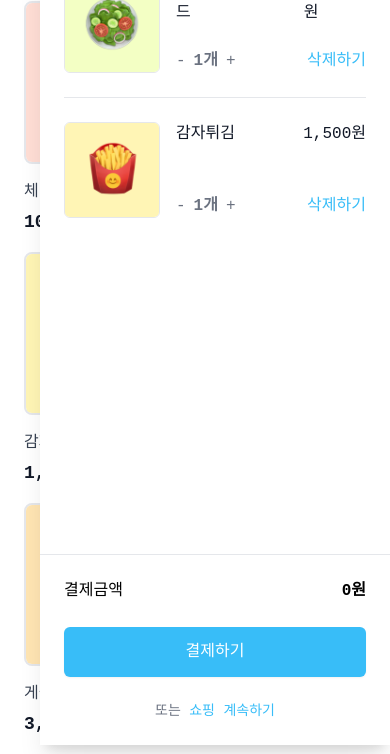
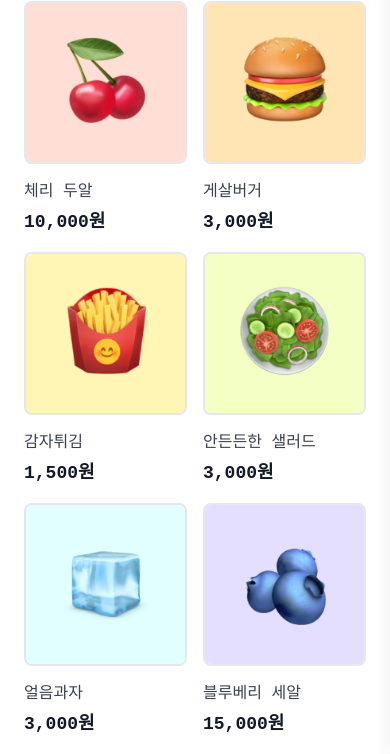
Before and after one commit to programmers-work-study/part7, a website: page whatseni/src/index.html in a window 390 px wide. Shown: the part 99-853 px from the top of the page. Drawn offline with Linux system fonts and the light colour scheme; a web font is replaced by a local one.

Commit message:
html 수정

```diff
--- a/whatseni/src/index.html
+++ b/whatseni/src/index.html
@@ -36,63 +36,6 @@
             class="grid gap-4 auto-cols-fr grid-cols-2 md:grid-cols-4"
           >
             <!-- 아래 하드코딩 되어있는 상품 목록들을 src/api/productData.json을 바탕으로 불러오도록 변경해주세요. -->
-            <article id="product-card">
-              <div class="rounded-lg overflow-hidden border-2 relative">
-                <img
-                  src="asset/cherry.png"
-                  class="object-center object-cover"
-                />
-                <div
-                  class="hover:bg-sky-500 w-full h-full absolute top-0 left-0 opacity-90 transition-colors ease-linear duration-75"
-                >
-                  <div
-                    data-productid="1"
-                    class="hover:opacity-100 opacity-0 w-full h-full flex justify-center items-center text-xl text-white font-bold cursor-pointer"
-                  >
-                    장바구니에 담기
-                  </div>
-                </div>
-              </div>
-              <h3 class="mt-4 text-gray-700">체리 두알</h3>
-              <p class="mt-1 text-lg font-semibold text-gray-900">10,000원</p>
-            </article>
-            <article id="product-card">
-              <div class="rounded-lg overflow-hidden border-2 relative">
-                <img
-                  src="asset/hamburger.png"
-                  class="object-center object-cover"
-                />
-                <div
-                  class="hover:bg-sky-500 w-full h-full absolute top-0 left-0 opacity-90 transition-colors ease-linear duration-75"
-                >
-                  <div
-                    data-productid="2"
-                    class="hover:opacity-100 opacity-0 w-full h-full flex justify-center items-center text-xl text-white font-bold cursor-pointer"
-                  >
-                    장바구니에 담기
-                  </div>
-                </div>
-              </div>
-              <h3 class="mt-4 text-gray-700">게살버거</h3>
-              <p class="mt-1 text-lg font-semibold text-gray-900">3,000원</p>
-            </article>
-            <article id="product-card">
-              <div class="rounded-lg overflow-hidden border-2 relative">
-                <img src="asset/fries.png" class="object-center object-cover" />
-                <div
-                  class="hover:bg-sky-500 w-full h-full absolute top-0 left-0 opacity-90 transition-colors ease-linear duration-75"
-                >
-                  <div
-                    data-productid="3"
-                    class="hover:opacity-100 opacity-0 w-full h-full flex justify-center items-center text-xl text-white font-bold cursor-pointer"
-                  >
-                    장바구니에 담기
-                  </div>
-                </div>
-              </div>
-              <h3 class="mt-4 text-gray-700">감자튀김</h3>
-              <p class="mt-1 text-lg font-semibold text-gray-900">1,500원</p>
-            </article>
           </div>
         </section>
       </div>
@@ -108,7 +51,7 @@
         <!-- 장바구니의 가시성은 아래 div의 (id="shopping-cart") class명으로 제어합니다.
           translate-x-full: 장바구니 열기 translate-x-0: 장바구니 닫기 -->
         <section
-          class="pointer-events-auto w-screen max-w-md transition ease-in-out duration-500 translate-x-0"
+          class="pointer-events-auto w-screen max-w-md transition ease-in-out duration-500 translate-x-full"
           id="shopping-cart"
         >
           <div
@@ -137,72 +80,7 @@
               <!-- 아래 하드코딩 되어있는 장바구니 목록들을 유저 상호작용에 맞게 렌더링 되도록 변경해주세요. -->
               <div id="cart-list">
                 <ul class="divide-y divide-gray-200">
-                  <li class="flex py-6" id="4">
-                    <div
-                      class="h-24 w-24 overflow-hidden rounded-md border border-gray-200"
-                    >
-                      <img
-                        src="asset/salad.png"
-                        class="h-full w-full object-cover object-center"
-                      />
-                    </div>
-                    <div class="ml-4 flex flex-1 flex-col">
-                      <div>
-                        <div
-                          class="flex justify-between text-base font-medium text-gray-900"
-                        >
-                          <h3>안든든한 샐러드</h3>
-                          <p class="ml-4">3,000원</p>
-                        </div>
-                      </div>
-                      <div class="flex flex-1 items-end justify-between">
-                        <div class="flex text-gray-500">
-                          <button class="decrease-btn">-</button>
-                          <div class="mx-2 font-bold">1개</div>
-                          <button class="increase-btn">+</button>
-                        </div>
-                        <button
-                          type="button"
-                          class="font-medium text-sky-400 hover:text-sky-500"
-                        >
-                          <p class="remove-btn">삭제하기</p>
-                        </button>
-                      </div>
-                    </div>
-                  </li>
-                  <li class="flex py-6" id="3">
-                    <div
-                      class="h-24 w-24 overflow-hidden rounded-md border border-gray-200"
-                    >
-                      <img
-                        src="asset/fries.png"
-                        class="h-full w-full object-cover object-center"
-                      />
-                    </div>
-                    <div class="ml-4 flex flex-1 flex-col">
-                      <div>
-                        <div
-                          class="flex justify-between text-base font-medium text-gray-900"
-                        >
-                          <h3>감자튀김</h3>
-                          <p class="ml-4">1,500원</p>
-                        </div>
-                      </div>
-                      <div class="flex flex-1 items-end justify-between">
-                        <div class="flex text-gray-500">
-                          <button class="decrease-btn">-</button>
-                          <div class="mx-2 font-bold">1개</div>
-                          <button class="increase-btn">+</button>
-                        </div>
-                        <button
-                          type="button"
-                          class="font-medium text-sky-400 hover:text-sky-500"
-                        >
-                          <p class="remove-btn">삭제하기</p>
-                        </button>
-                      </div>
-                    </div>
-                  </li>
+
                 </ul>
               </div>
             </div>
```
